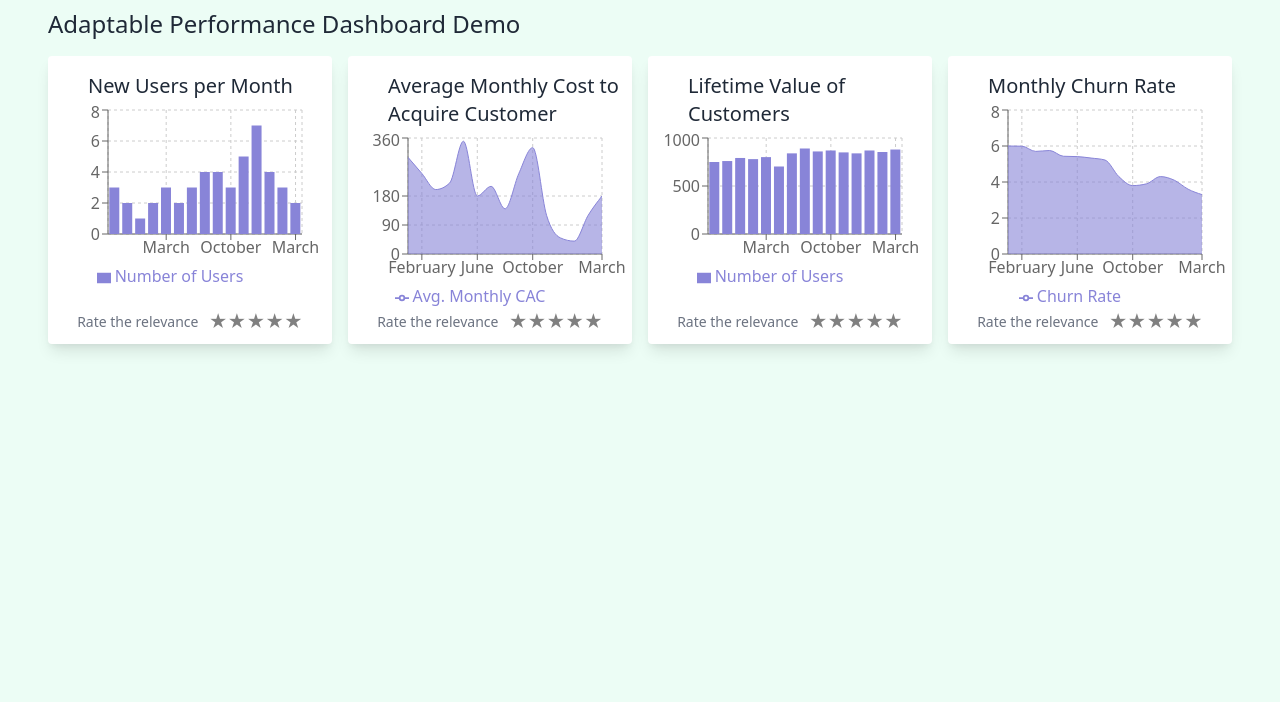
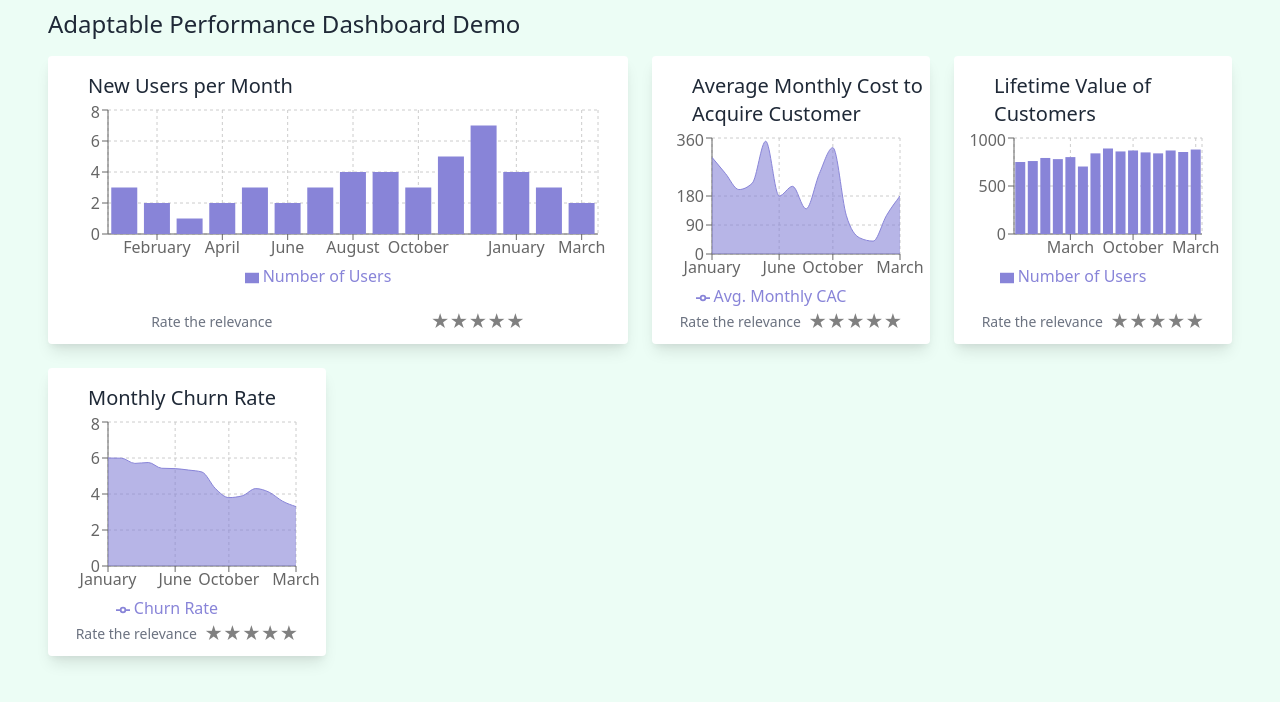
Before and after one commit to d11r/bsc-thesis, a React (Create React App) app: page / in a window 1280 px wide. Shown: the top 702 px of the page. Built offline with nearby package versions, Linux system fonts and the light colour scheme.

Commit message:
feat: scalable elements

```diff
--- a/src/components/Card.js
+++ b/src/components/Card.js
@@ -1,7 +1,7 @@
 export default function Card({children, className}) {
   return (
     <div
-      className={`max-w-sm rounded shadow-lg bg-white py-4 h-72 ${
+      className={`rounded shadow-lg bg-white py-4 h-72 ${
         className ? className : ''
       }`}
     >
--- a/src/components/MetricsView.js
+++ b/src/components/MetricsView.js
@@ -13,8 +13,8 @@ export default function MetricsView() {
           </h3>
         </div>
 
-        <div className="h-full w-full px-10 grid grid-cols-2 sm:grid-cols-3 xl:grid-cols-4">
-          <Card className="m-2">
+        <div className="h-full w-full px-10 grid grid-cols-2 sm:grid-cols-3 xl:grid-cols-4 gap-2">
+          <Card className="m-2 col-span-2">
             <Metric kpi={metrics.newAccountsPerMonth}></Metric>
           </Card>
 
```
